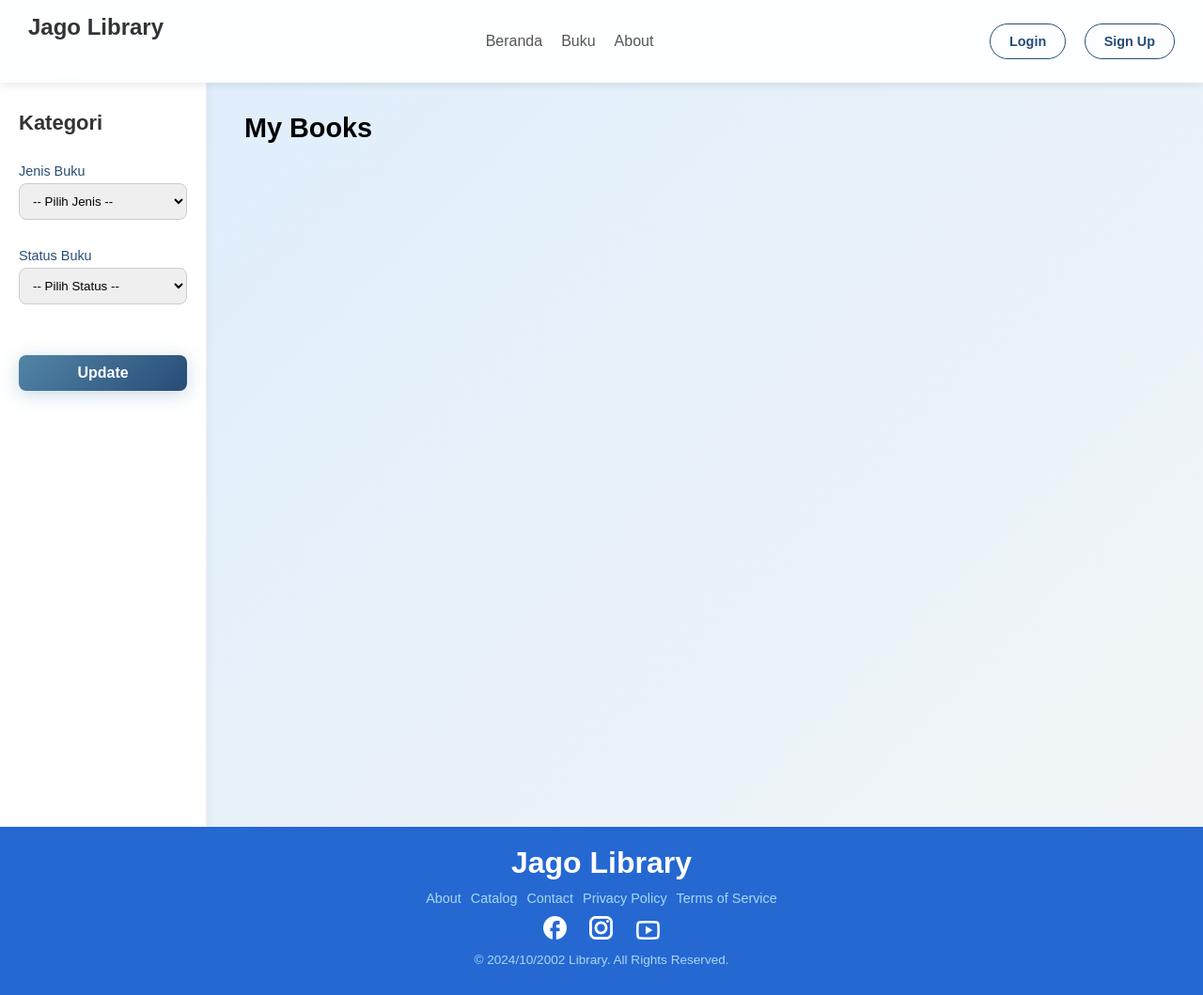
After one commit to novilarya/ISB-202-Rekayasa-Perangkat-Lunak-Tugas-Besar-Jago-Library, a PHP site: page /daftar-buku.php in a window 1280 px wide. The commit adds this page. Shown: the whole page at 94% size. Run offline with PHP 8.4, Linux system fonts and the light colour scheme; data that the repository does not hold is empty.

Commit message:
Add Fitur Daftar Buku

```diff
--- a/css/styles.css
+++ b/css/styles.css
@@ -1073,3 +1073,40 @@ Container Styles
   text-decoration: underline;
   margin-top: 8px;
 }
+
+.dropbtn {
+  background-color: #3498db00;
+  color: #555555;
+  font-size: 16px;
+  border: none;
+  cursor: pointer;
+}
+
+.dropbtn:hover, .dropbtn:focus {
+  background-color: #0000001e;
+}
+
+.dropdown {
+  position: relative;
+  display: inline-block;
+}
+
+.dropdown-content {
+  display: none;
+  position: absolute;
+  background-color: #f1f1f1;
+  min-width: 160px;
+  box-shadow: 0px 8px 16px 0px rgba(0,0,0,0.2);
+  z-index: 1;
+}
+
+.dropdown-content a {
+  color: black;
+  padding: 12px 16px;
+  text-decoration: none;
+  display: block;
+}
+
+.dropdown-content a:hover {background-color: #ddd;}
+
+.show {display:block;}
--- /dev/null
+++ b/scripts/daftar-buku.js
@@ -0,0 +1,17 @@
+function toggleNrpNidn() {
+    const role = document.getElementById("role").value;
+    const nrp_nidnLabel = document.querySelector("label[for='nrp_nidn']");
+    const nrp_nidnInput = document.getElementById("nrp_nidn");
+
+    if (role === "mahasiswa") {
+        nrp_nidnLabel.textContent = "NRP";
+        nrp_nidnInput.placeholder = "Masukkan NRP";
+    } else if (role === "dosen") {
+        nrp_nidnLabel.textContent = "NIDN";
+        nrp_nidnInput.placeholder = "Masukkan NIDN";
+    }
+}
+
+window.onload = function() {
+    toggleNrpNidn();
+};
--- /dev/null
+++ b/scripts/daftar-buku.php
@@ -0,0 +1,139 @@
+<?php
+    include('../database/connection.php');
+
+    $jenis_buku = '';
+    $status_buku = '';
+
+    $query = "SELECT * FROM buku";
+    $stmt = $conn->prepare($query);
+    $stmt->execute();
+    $buku = $stmt->get_result();
+
+    if ($_SERVER["REQUEST_METHOD"] == "POST") {
+        $jenis_buku = $_POST['jenis_buku'] ?? '';
+        $status_buku = $_POST['status'] ?? '';
+
+        $query = "SELECT * FROM buku WHERE 1=1";
+        $params = [];
+        $types = "";
+
+        if (!empty($jenis_buku)) {
+            $query .= " AND jenis_buku = ?";
+            $params[] = $jenis_buku;
+            $types .= "s";
+        }
+
+        if (!empty($status_buku)) {
+            $query .= " AND status = ?";
+            $params[] = $status_buku;
+            $types .= "s";
+        }
+
+        $stmt2 = $conn->prepare($query);
+        if (!empty($params)) {
+            $stmt2->bind_param($types, ...$params);
+        }
+        $stmt2->execute();
+        $buku = $stmt2->get_result();
+    }
+
+?>
+<!DOCTYPE html>
+<html lang="en">
+    <head>
+        <meta charset="UTF-8">
+        <meta name="viewport" content="width=device-width, initial-scale=1.0">
+        <title>Daftar Buku | Jago_library</title>
+        <link rel="stylesheet" href="/css/styles.css">
+        <script src="/scripts/daftar-buku.js"></script>
+    </head>
+    <header>
+            <?php include "header.php"; ?>
+    </header>
+    <body>
+        <div class="dashboard">
+        <aside class="sidebar">
+            <h1 class="logo">Kategori</h1>
+            <nav class="menu">
+                <form method="POST">
+                    <div class="input-group">
+                        <label for="jenis_buku">Jenis Buku</label>
+                        <select name="jenis_buku" id="jenis_buku">
+                            <option value="">-- Pilih Jenis --</option>
+                            <option value="TA" <?= $jenis_buku == 'TA' ? 'selected' : '' ?>>TA</option>
+                            <option value="KP" <?= $jenis_buku == 'KP' ? 'selected' : '' ?>>KP</option>
+                            <option value="SIP" <?= $jenis_buku == 'SIP' ? 'selected' : '' ?>>SIP</option>
+                            <option value="MBKM" <?= $jenis_buku == 'MBKM' ? 'selected' : '' ?>>MBKM</option>
+                            <option value="PAP" <?= $jenis_buku == 'PAP' ? 'selected' : '' ?>>PAP</option>
+                            <option value="PEM" <?= $jenis_buku == 'PEM' ? 'selected' : '' ?>>PEM</option>
+                            <option value="DB" <?= $jenis_buku == 'DB' ? 'selected' : '' ?>>DB</option>
+                        </select>
+                    </div>
+
+                    <div class="input-group">
+                        <label for="status">Status Buku</label>
+                        <select name="status" id="status">
+                            <option value="">-- Pilih Status --</option>
+                            <option value="Tersedia" <?= $status_buku == 'Tersedia' ? 'selected' : '' ?>>Tersedia</option>
+                            <option value="Tidak Tersedia" <?= $status_buku == 'Tidak Tersedia' ? 'selected' : '' ?>>Tidak Tersedia</option>
+                        </select>
+                    </div>
+
+                    <button type="submit" class="signup-button">Update</button>
+                </form>
+            </nav>
+        </aside>
+
+        <main class="main-content">
+            <section class="books-section">
+            <div class="section-header">
+                <h2>My Books</h2>
+            </div>
+            <div class="book-grid">
+                <?php while($row = $buku->fetch_assoc()) { ?>
+                <div class="book-card-daftar">
+                    <img src="/images/<?php echo $row['cover_buku']; ?>" alt="Harry Potter Book" />
+                    <div class="book-info-daftar">
+                    <?php
+                        $status = $row['status'];
+                        $badgeClass = ($status === 'Tersedia') ? 'badge-green' : 'badge-red';
+                    ?>
+                    <span class="type-badge <?php echo $badgeClass; ?>"><?php echo $status; ?></span>
+
+                    <h3><?php echo $row['nama_buku']; ?></h3>
+
+                    <div class="book-description">
+
+
+                        <div class="row">
+                        <span class="detail-label">Pengarang</span>
+                        <span class="detail-value">: <?php echo $row['pengarang']; ?></span>
+                        </div>
+                        <div class="row">
+                        <span class="detail-label">Jumlah halaman</span>
+                        <span class="detail-value">: <?php echo $row['jumlah_halaman']; ?></span>
+                        </div>
+                        <div class="row">
+                        <span class="detail-label">Tahun terbit</span>
+                        <span class="detail-value">: <?php echo $row['tahun_terbit']; ?></span>
+                        </div>
+                        <div class="row">
+                        <span class="detail-label">Kode buku</span>
+                        <span class="detail-value">: <?php echo $row['kode_buku']; ?></span>
+                        </div>
+                    </div>
+                    <div class="book-info-index">
+                        <a href="<?php echo "pinjam.php?kode_buku=" . $row['kode_buku']; ?>"><button class="pinjam-button"> Pinjam </button></a>
+                    </div>
+                    </div>
+                </div>
+                <?php } ?>
+            </div>
+            </section>
+        </main>
+        </div>
+        <footer>
+        <?php include "footer.php"; ?>
+        </footer>
+    </body>
+</html>
--- a/scripts/header.php
+++ b/scripts/header.php
@@ -8,14 +8,39 @@
         </div>
         <div class="footer-links">
             <ul>
+                <li><a href="index.php">Beranda</a></li>
+                <div class="dropdown">
+                    <button onclick="myFunction()" class="dropbtn">Buku</button>
+                    <div id="myDropdown" class="dropdown-content">
+                        <a href="/scripts/daftar-buku.php">Daftar Buku</a>
+                        <a href="/scripts/daftar-pinjam.php">Peminjaman Buku</a>
+                    </div>
+                </div>
                 <li><a href="about.php">About</a></li>
-                <li><a href="/scripts/daftar-pinjam.php">Book</a></li>
-                <li><a href="authors.php">Authors</a></li>
-                <li><a href="geners.php">Geners</a></li>
-                <li><a href="lists.php">Lists</a></li>
             </ul>
         </div>
         <div class="user-options">';
+
+        echo '
+        <script>
+        function myFunction() {
+            document.getElementById("myDropdown").classList.toggle("show");
+        }
+
+        window.onclick = function(event) {
+            if (!event.target.matches(".dropbtn")) {
+                var dropdowns = document.getElementsByClassName("dropdown-content");
+                for (var i = 0; i < dropdowns.length; i++) {
+                    var openDropdown = dropdowns[i];
+                    if (openDropdown.classList.contains("show")) {
+                        openDropdown.classList.remove("show");
+                    }
+                }
+            }
+        }
+        </script>
+        ';
+
 
         if (isset($_SESSION['email'])) {
             include_once '../database/connection.php';
--- a/scripts/registration.php
+++ b/scripts/registration.php
@@ -35,7 +35,7 @@
     <meta charset="UTF-8">
     <meta name="viewport" content="width=device-width, initial-scale=1.0">
     <title>Sign Up | Library</title>
-   <link rel="stylesheet" href="/css/styles.css">
+    <link rel="stylesheet" href="/css/styles.css">
     <script src="/scripts/role.js"></script>
    </head>
 <header>
```
